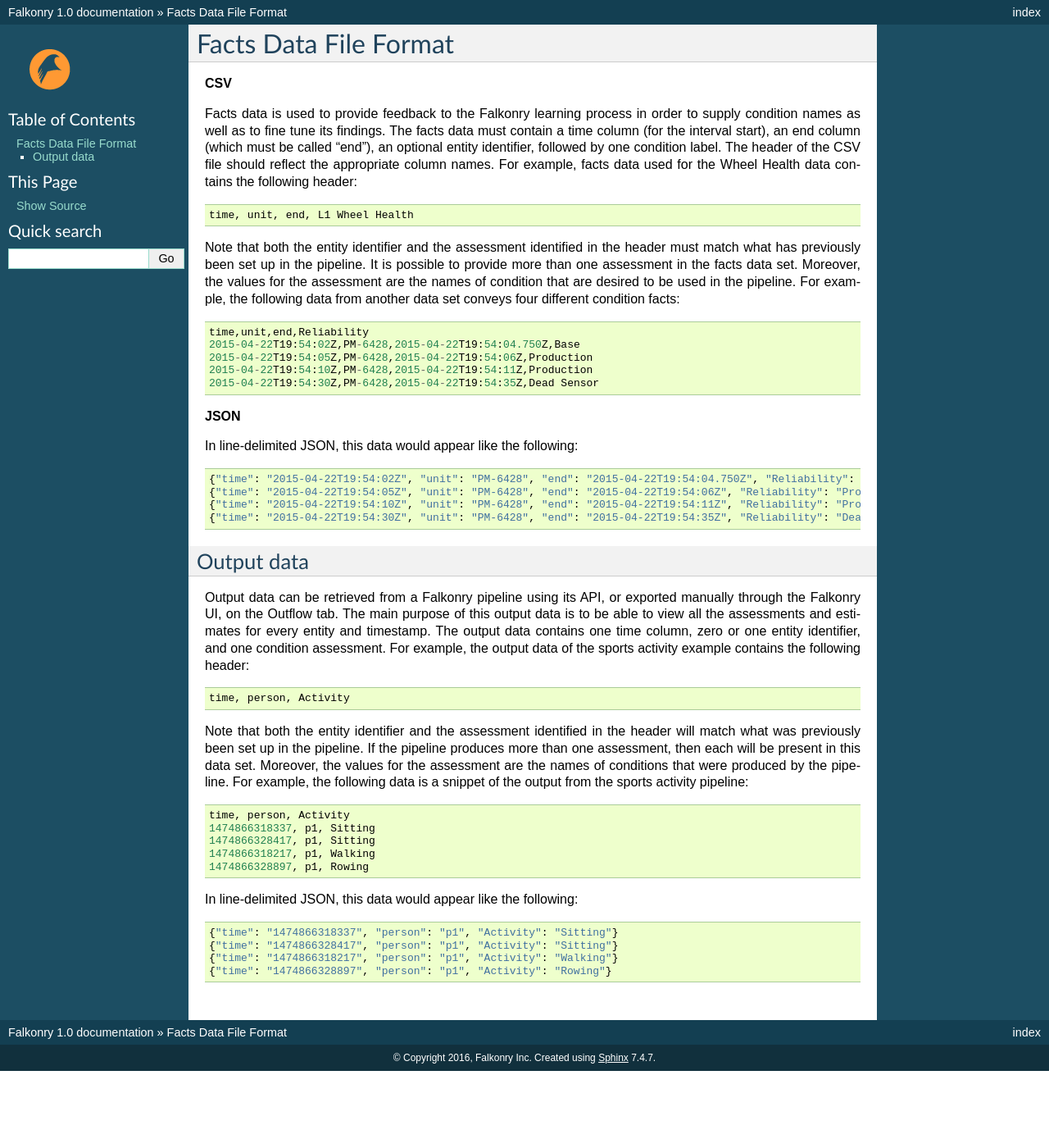
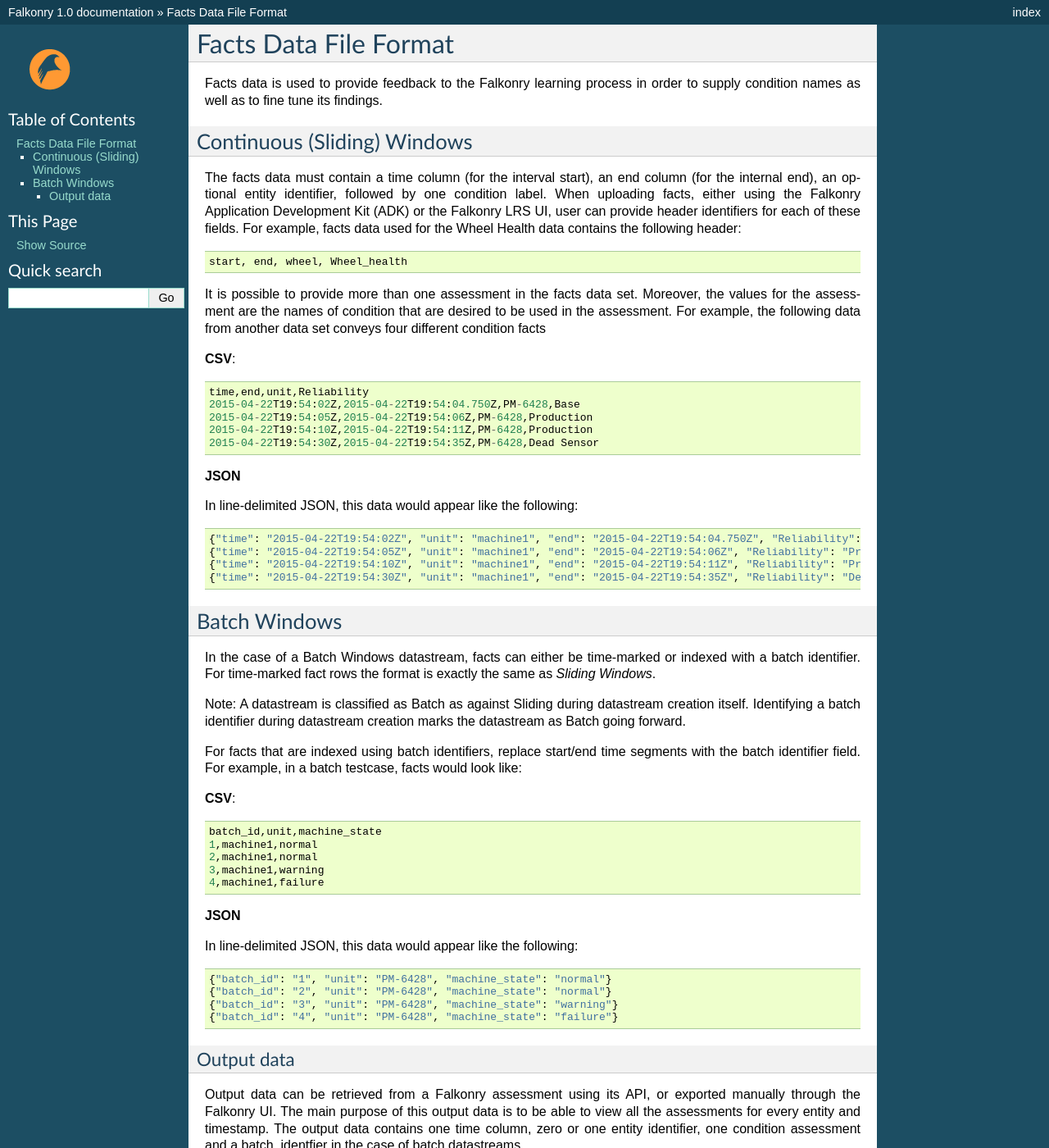
Before and after one commit to suhas-mehta/support, a Sphinx documentation site: the page built from docs/using/datastreams/facts.rst, in a window 1280 px wide and 1400 px high. Shown: the whole window at 82% size. Built offline with Sphinx 7.4.7, drawn with Linux system fonts in a browser that asks for light colours; pages that are not in the unit, such as notebooks, are missing from menus; some of the changed text lies outside the part shown.

Commit message:
Additional FAQ, Updated Facts, fixed broken images, ADK fix for C# library

```diff
--- a/docs/using/datastreams/facts.rst
+++ b/docs/using/datastreams/facts.rst
@@ -1,54 +1,90 @@
 Facts Data File Format
 ======================
 
-**CSV**
 
 Facts data is used to provide feedback to the Falkonry learning process in order to
-supply condition names as well as to fine tune its findings. The facts data must
-contain a time column (for the interval start), an end column (which must be called "end"),
-an optional entity identifier, followed by one condition label. The header of the CSV file
-should reflect the appropriate column names. For example, facts data used for the Wheel Health
-data contains the following header::
+supply condition names as well as to fine tune its findings.
 
-  time, unit, end, L1 Wheel Health
+Continuous (Sliding) Windows
+^^^^^^^^^^^^^^^^^^^^^^^^^^^^^
 
-Note that both the entity identifier and the assessment identified in the header must match
-what has previously been set up in the pipeline.  It is possible to provide more than one
-assessment in the facts data set. Moreover, the values for the assessment are the
-names of condition that are desired to be used in the pipeline. For example, the following
-data from another data set conveys four different condition facts::
+The facts data must contain a time column (for the interval start), an end column (for the internal end),
+an optional entity identifier, followed by one condition label. When uploading facts, either using the Falkonry
+Application Development Kit (ADK) or the Falkonry LRS UI, user can provide header identifiers for each of these fields.
+For example, facts data used for the Wheel Health data contains the following header::
 
-  time,unit,end,Reliability
-  2015-04-22T19:54:02Z,PM-6428,2015-04-22T19:54:04.750Z,Base
-  2015-04-22T19:54:05Z,PM-6428,2015-04-22T19:54:06Z,Production
-  2015-04-22T19:54:10Z,PM-6428,2015-04-22T19:54:11Z,Production
-  2015-04-22T19:54:30Z,PM-6428,2015-04-22T19:54:35Z,Dead Sensor
+  start, end, wheel, Wheel_health
+
+It is possible to provide more than one assessment in the facts data set. Moreover, the values for the assessment are the
+names of condition that are desired to be used in the assessment. For example, the following data from another data set conveys
+four different condition facts
+
+**CSV**::
+
+  time,end,unit,Reliability
+  2015-04-22T19:54:02Z,2015-04-22T19:54:04.750Z,PM-6428,Base
+  2015-04-22T19:54:05Z,2015-04-22T19:54:06Z,PM-6428,Production
+  2015-04-22T19:54:10Z,2015-04-22T19:54:11Z,PM-6428,Production
+  2015-04-22T19:54:30Z,2015-04-22T19:54:35Z,PM-6428,Dead Sensor
 
 **JSON**
 
 In line-delimited JSON, this data would appear like the following::
 
-  {"time": "2015-04-22T19:54:02Z", "unit": "PM-6428", "end": "2015-04-22T19:54:04.750Z", "Reliability": "Base"}
-  {"time": "2015-04-22T19:54:05Z", "unit": "PM-6428", "end": "2015-04-22T19:54:06Z", "Reliability": "Production"}
-  {"time": "2015-04-22T19:54:10Z", "unit": "PM-6428", "end": "2015-04-22T19:54:11Z", "Reliability": "Production"}
-  {"time": "2015-04-22T19:54:30Z", "unit": "PM-6428", "end": "2015-04-22T19:54:35Z", "Reliability": "Dead Sensor"}
+  {"time": "2015-04-22T19:54:02Z", "unit": "machine1", "end": "2015-04-22T19:54:04.750Z", "Reliability": "Base"}
+  {"time": "2015-04-22T19:54:05Z", "unit": "machine1", "end": "2015-04-22T19:54:06Z", "Reliability": "Production"}
+  {"time": "2015-04-22T19:54:10Z", "unit": "machine1", "end": "2015-04-22T19:54:11Z", "Reliability": "Production"}
+  {"time": "2015-04-22T19:54:30Z", "unit": "machine1", "end": "2015-04-22T19:54:35Z", "Reliability": "Dead Sensor"}
+
+
+
+Batch Windows
+^^^^^^^^^^^^^^^
+
+In the case of a Batch Windows datastream, facts can either be time-marked or indexed with a batch identifier.
+For time-marked fact rows the format is exactly the same as *Sliding Windows*.
+
+Note: A datastream is classified as Batch as against Sliding during datastream creation itself. Identifying a batch identifier during datastream creation marks the datastream as Batch going forward.
+
+For facts that are indexed using batch identifiers, replace start/end time segments with the batch identifier field. For example, in a batch testcase, facts would look like:
+
+
+**CSV**::
+
+  batch_id,unit,machine_state
+  1,machine1,normal
+  2,machine1,normal
+  3,machine1,warning
+  4,machine1,failure
+
+**JSON**
+
+In line-delimited JSON, this data would appear like the following::
+
+  {"batch_id": "1", "unit": "PM-6428", "machine_state": "normal"}
+  {"batch_id": "2", "unit": "PM-6428", "machine_state": "normal"}
+  {"batch_id": "3", "unit": "PM-6428", "machine_state": "warning"}
+  {"batch_id": "4", "unit": "PM-6428", "machine_state": "failure"}
+
+
 
 Output data
 ~~~~~~~~~~~
 
-Output data can be retrieved from a Falkonry pipeline using its API, or exported manually
-through the Falkonry UI, on the Outflow tab. The main purpose of this output data is to be
-able to view all the assessments and estimates for every entity and timestamp. The output
-data contains one time column, zero or one entity identifier, and one condition assessment.
+Output data can be retrieved from a Falkonry assessment using its API, or exported manually
+through the Falkonry UI. The main purpose of this output data is to be
+able to view all the assessments for every entity and timestamp. The output
+data contains one time column, zero or one entity identifier, one condition assessment and a batch_identfier
+in the case of batch datastreams.
+
 For example, the output data of the sports activity example contains the following header::
 
   time, person, Activity
 
 Note that both the entity identifier and the assessment identified in the header will match
-what was previously been set up in the pipeline.  If the pipeline produces more than one
-assessment, then each will be present in this data set. Moreover, the values for the
-assessment are the names of conditions that were produced by the pipeline. For example,
-the following data is a snippet of the output from the sports activity pipeline::
+what was previously been set up in the assessment. Moreover, the values for the
+assessment are the names of conditions. For example,
+the following data is a snippet of the output from the sports activity assessment::
 
   time, person, Activity
   1474866318337, p1, Sitting
@@ -62,3 +98,6 @@
   {"time": "1474866328417", "person": "p1", "Activity": "Sitting"}
   {"time": "1474866318217", "person": "p1", "Activity": "Walking"}
   {"time": "1474866328897", "person": "p1", "Activity": "Rowing"}
+
+
+Note: For a batch datastream, there will be an additional column/ field for the batch identifier (in addition to the time field)
--- a/docs/using/datastreams/index.rst
+++ b/docs/using/datastreams/index.rst
@@ -82,9 +82,7 @@
 Depreacted Models
 ++++++++++++++++++
 As Falkonry technology evolves existing models created may need to be deprecated.
-At times a user may notice that certain models have an icon .. image:: images/warning-icon.png ssuggesting model deprecation.
-
-.. image:: images/model-deprecation.png
+At times a user may notice that certain models have an icon .. image:: images/model-deprectaion.png. This only suggests that Falkonry updates have happened since the time of this model creation and re-running the model would possibly yield improved results. In such cases, Falkonry strongly suggests rerunning the model. A quick way to re-run a model is by using the *cloning* functionality mentioned below.
 
 A model is classified as deprecated when Falkonry technology has evolved since the original model was created such that it is likely that the original model may not deliver the same results. At Falkonry, the effort is constantly towards improving our condition classification capabilities. This would suggest that recreating the model could potentially result in improved classifications.
 
```
Also changed, not shown: other parts of docs/using/datastreams/index.rst (+1 -1 lines), docs/adk/adk_documentation.html (+20 -17 lines), docs/faq/index.rst (+20 -9 lines), docs/adk/stylesheets/print.css, docs/adk/stylesheets/screen.css.
